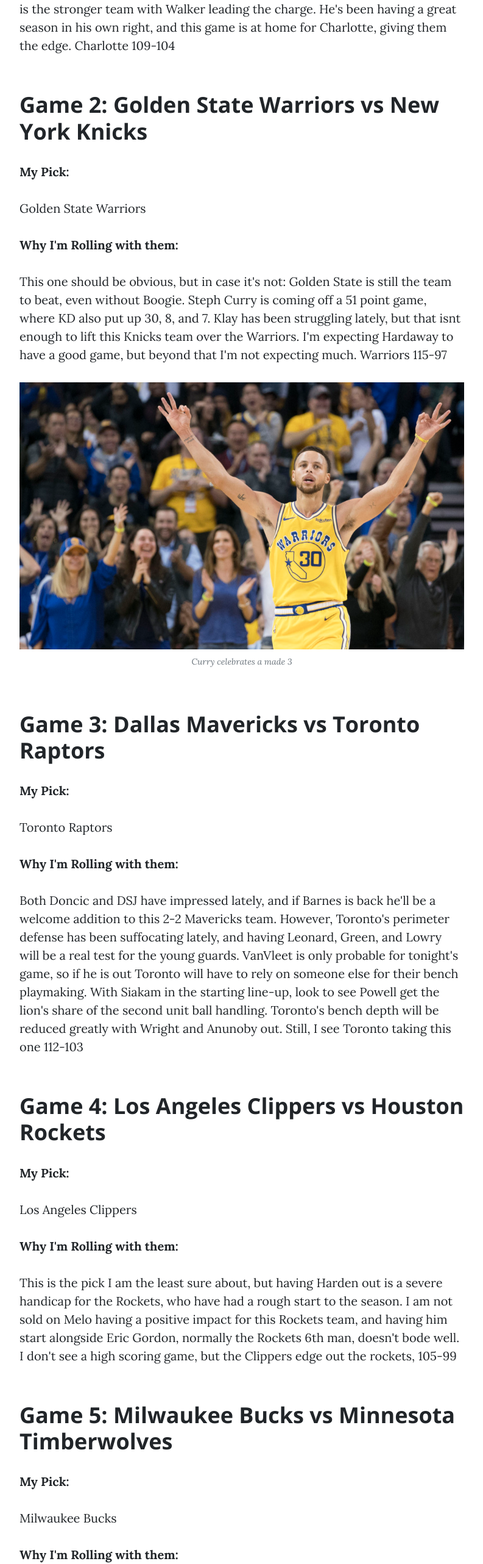
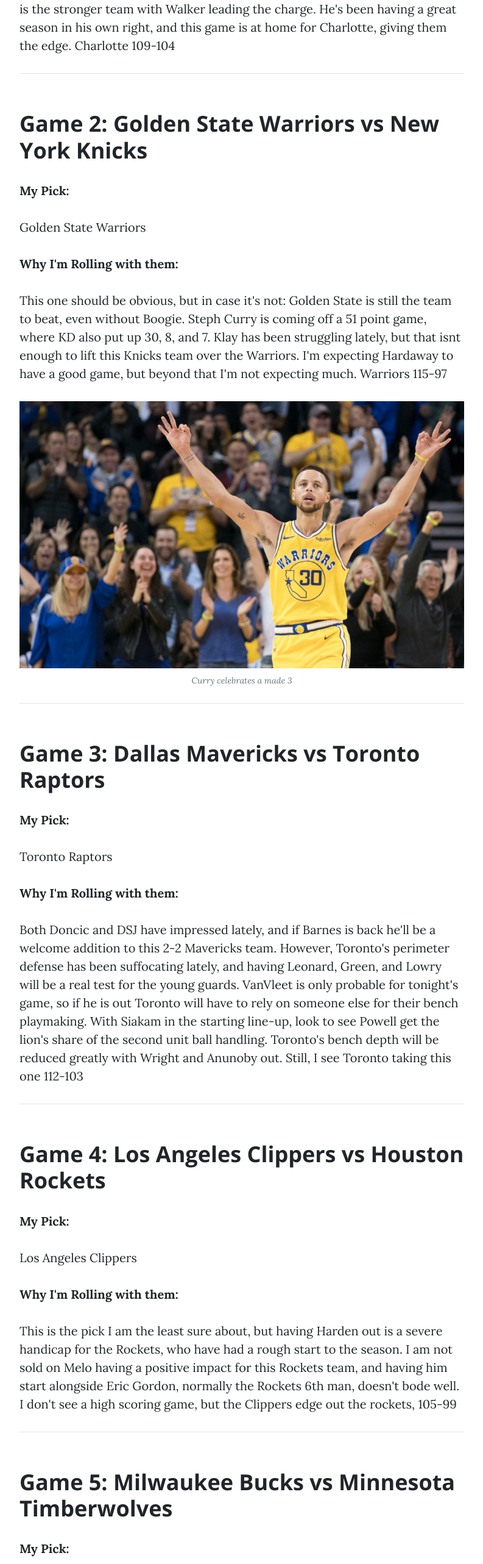
Before and after one commit to SamWorrod/SamWorrod.github.io, a website: page oct26post.html in a window 1280 px wide. Shown: the part 1110-3675 px from the top of the page at 61% size, without its empty margins (243-1036 px from the left). Drawn offline with nearby package versions, Linux system fonts and the light colour scheme.

Commit message:
Added hr tags between game picks/previews, and added images for october 29th

```diff
--- a/oct26post.html
+++ b/oct26post.html
@@ -74,29 +74,34 @@
             <h2 class="section-heading">Game 1: Chicago Bulls vs Charlotte Hornets</h2>
             <p style="font-weight: bold">My Pick:<p>Charlotte Hornets</p>
             <p style="font-weight: bold">Why I'm Rolling with them:</p>  <p>The Bulls picked up their first win against Charlotte, off of another brilliant Zach LaVine performance which saw him put up 32, 5, and 4. He's been incredibly hot to start the season, and I can see him putting forwards a bid for an all-star spot depending on how the season goes. But, I still think Charlotte is the stronger team with Walker leading the charge. He's been having a great season in his own right, and this game is at home for Charlotte, giving them the edge. Charlotte 109-104</p>
-
+            <hr>
 
             <h2 class="section-heading">Game 2: Golden State Warriors vs New York Knicks</h2>
             <p style="font-weight: bold">My Pick:<p>Golden State Warriors</p>
             <p style="font-weight: bold">Why I'm Rolling with them:</p>  <p>This one should be obvious, but in case it's not: Golden State is still the team to beat, even without Boogie. Steph Curry is coming off a 51 point game, where KD also put up 30, 8, and 7. Klay has been struggling lately, but that isnt enough to lift this Knicks team over the Warriors. I'm expecting Hardaway to have a good game, but beyond that I'm not expecting much. Warriors 115-97</p>
             <img class="img-fluid" src="img/oct26curry.jpg" alt="">
             <span class="caption text-muted">Curry celebrates a made 3</span>
+            <hr>
 
             <h2 class="section-heading">Game 3: Dallas Mavericks vs Toronto Raptors</h2>
             <p style="font-weight: bold">My Pick:<p>Toronto Raptors</p>
             <p style="font-weight: bold">Why I'm Rolling with them:</p>  <p>Both Doncic and DSJ have impressed lately, and if Barnes is back he'll be a welcome addition to this 2-2 Mavericks team. However, Toronto's perimeter defense has been suffocating lately, and having Leonard, Green, and Lowry will be a real test for the young guards. VanVleet is only probable for tonight's game, so if he is out Toronto will have to rely on someone else for their bench playmaking. With Siakam in the starting line-up, look to see Powell get the lion's share of the second unit ball handling. Toronto's bench depth will be reduced greatly with Wright and Anunoby out. Still, I see Toronto taking this one 112-103</p>
+            <hr>
 
             <h2 class="section-heading">Game 4: Los Angeles Clippers vs Houston Rockets</h2>
             <p style="font-weight: bold">My Pick:<p>Los Angeles Clippers</p>
             <p style="font-weight: bold">Why I'm Rolling with them:</p>  <p>This is the pick I am the least sure about, but having Harden out is a severe handicap for the Rockets, who have had a rough start to the season. I am not sold on Melo having a positive impact for this Rockets team, and having him start alongside Eric Gordon, normally the Rockets 6th man, doesn't bode well. I don't see a high scoring game, but the Clippers edge out the rockets, 105-99</p>
+            <hr>
 
             <h2 class="section-heading">Game 5: Milwaukee Bucks vs Minnesota Timberwolves</h2>
             <p style="font-weight: bold">My Pick:<p>Milwaukee Bucks</p>
             <p style="font-weight: bold">Why I'm Rolling with them:</p>  <p>Giannis has been on an absolute tear to start the year, making an early bid for MVP. Middleton and Bledsoe have been excellent complimentary pieces, putting up good numbers on better efficiency. Conversely, Minnesota has struggled early, with Butler and Towns having sub-par seasons to this point. The one shining exception has been the play of Derrick Rose, who is putting up 15 pts, 3.6 reb 5 ast and looks to have some of his athleticism back. That won't be enough to launch the Wolves over the Bucks. 122 - 110</p>
+            <hr>
 
             <h2 class="section-heading">Game 6: New Orleans Pelicans vs Brooklyn Nets</h2>
             <p style="font-weight: bold">My Pick:<p>New Orleans Pelicans</p>
             <p style="font-weight: bold">Why I'm Rolling with them:</p>  <p>The Pelicans, 0-5 in the preseason, are the 1 seed in the West. Mirotic has been playing out of his mind, putting up incredibly impressive numbers. AD needs no justification. I'm high on the Elfrid Payton experiment that's going on, and Holiday is consistently one of my favourite players. The Nets have been playing good basketball, 2-2 to start the season with wins coming against 2 teams I see making the playoffs (Yes, the Pistons are tentatively in after a strong start. Yes, I am 100% going to regret this pick mid-october when Blake Griffin putting up 34 points a game on 65% 3pt shooting no longer is happening). However, Jarrett Allen and Caris LeVert won't be enough to slow down this high-octane Pelicans Team. 125-112</p>
+            <hr>
 
             <h2 class="section-heading">Game 7: Washington Wizards vs Sacramento Kings</h2>
             <p style="font-weight: bold">My Pick:<p>Washington Wizards</p>
```
Also changed, not shown: index.html (+2 -0 lines), oct27post.html (+9 -1 lines), oct28post.html (+4 -0 lines), posttemplate.html (+9 -0 lines), img/oct29butler.jpg (added), img/oct29demar.jpg (added), img/oct29simmons.jpg (added), img/postoctfourbackground.jpg (added).
